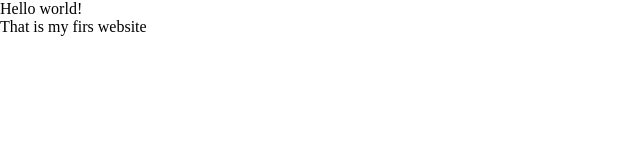
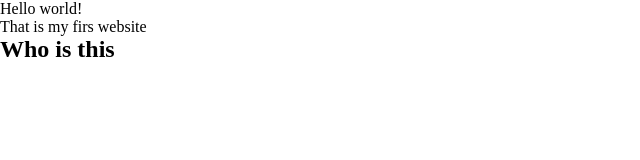
Before and after one commit to borzelo/project1, a plain HTML site: page test1/index.html in a window 1280 px wide. Shown: the whole page, without its empty margins (0-640 px from the left). Drawn offline with Linux system fonts and the light colour scheme; files whose address does not match are found by name.

Commit message:
my fourth commit

```diff
--- a/test1/index.html
+++ b/test1/index.html
@@ -9,6 +9,7 @@
 <body>
     <p>Hello world!</p>
     <p>That is my firs website</p>
+    <h2>Who is this</h2>
 
     <script src="test1/script.js"></script>
 </body>
```
